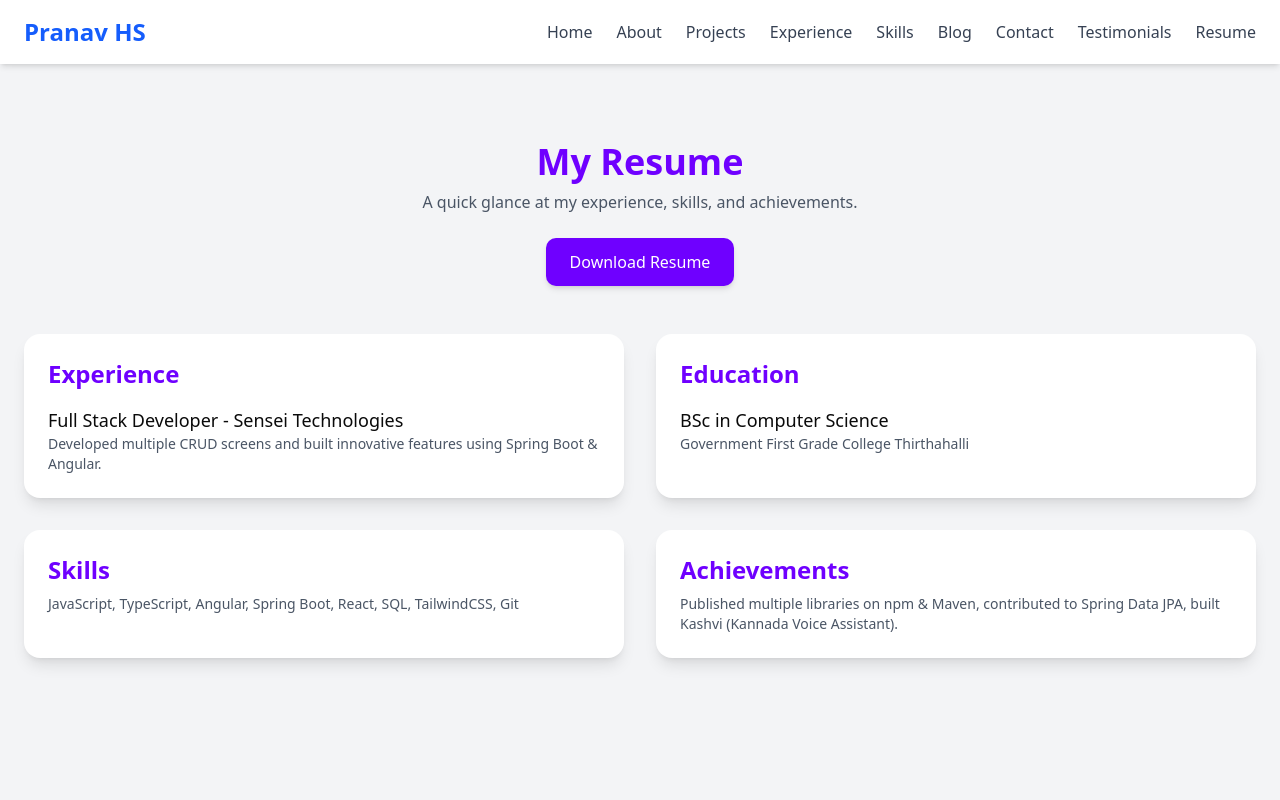
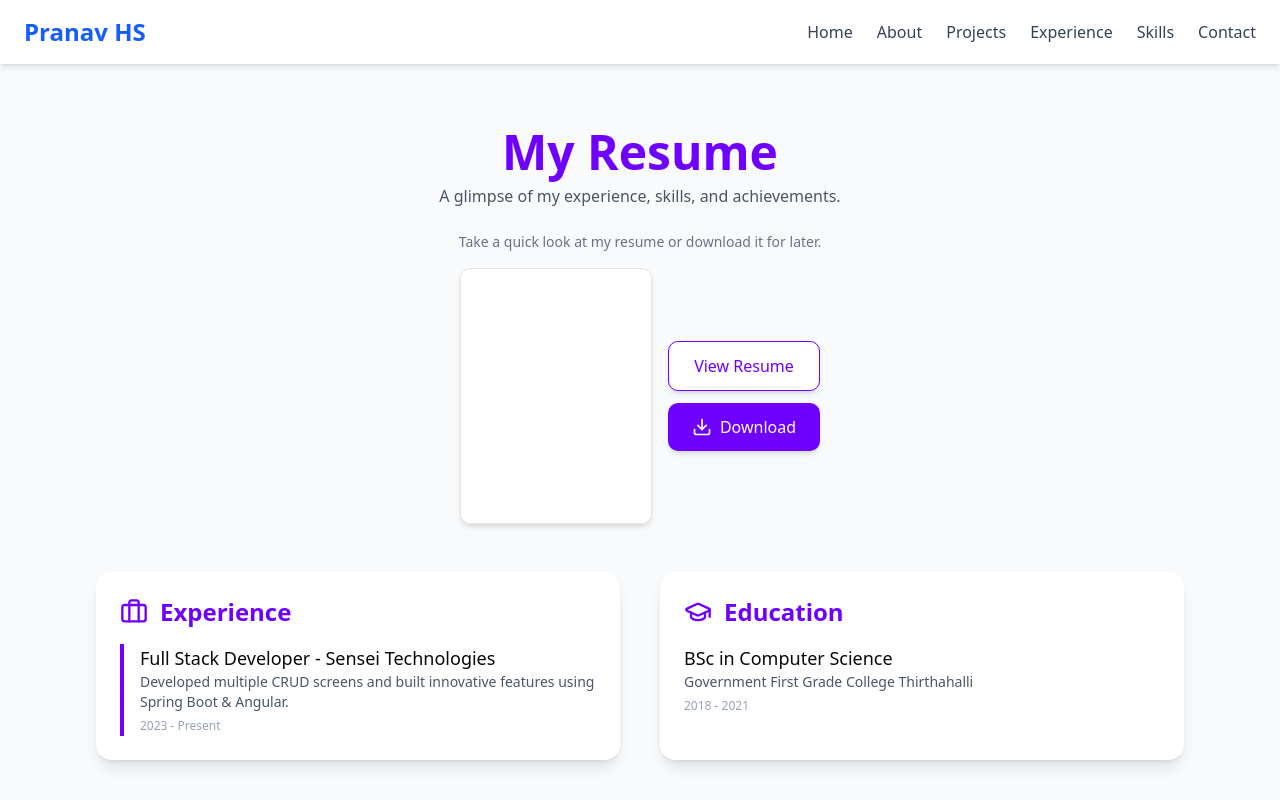
Before and after one commit to pranav-hsg/pranavhsg, a Next.js app: page /resume in a window 1280 px wide. Shown: the top 800 px of the page. Built offline with nearby package versions, Linux system fonts and the light colour scheme.

Commit message:
> Stable version

```diff
--- a/package.json
+++ b/package.json
@@ -12,6 +12,7 @@
     "lint": "next lint"
   },
   "dependencies": {
+    "@emailjs/browser": "^4.4.1",
     "@radix-ui/react-slot": "^1.1.2",
     "class-variance-authority": "^0.7.1",
     "clsx": "^2.1.1",
--- a/src/app/contact/contact.tsx
+++ b/src/app/contact/contact.tsx
@@ -1,22 +1,45 @@
 "use client";
 
 import { useState } from "react";
+import emailjs from "@emailjs/browser";
 
 export default function Contact() {
     const [formData, setFormData] = useState({ name: "", email: "", message: "" });
     const [submitted, setSubmitted] = useState(false);
+    const [loading, setLoading] = useState(false);
 
     const handleChange = (e: React.ChangeEvent<HTMLInputElement | HTMLTextAreaElement>) => {
         setFormData({ ...formData, [e.target.name]: e.target.value });
     };
 
-    const handleSubmit = (e: React.FormEvent) => {
+    const handleSubmit = async (e: React.FormEvent) => {
         e.preventDefault();
-        setSubmitted(true);
+        setLoading(true);
+
+        const serviceId = "service_t5y689o";
+        const templateId = "template_eiflgtk";
+        const publicKey = "zQVVOCWEhxS593T_K";
+
+        const templateParams = {
+            from_name: formData.name,
+            from_email: formData.email,
+            message: formData.message,
+            title: 'Regarding Contact me'
+        };
+
+        try {
+            await emailjs.send(serviceId, templateId, templateParams, publicKey);
+            setSubmitted(true);
+        } catch (error) {
+            console.error("EmailJS error:", error);
+            alert("Failed to send the message. Please try again later.");
+        } finally {
+            setLoading(false);
+        }
     };
 
     return (
-        <section className="min-h-screen bg-gray-100 flex items-center justify-center py-16">
+        <section className="min-h-screen bg-gray-100 flex items-center justify-center">
             <div className="container mx-auto px-6 lg:w-1/2 bg-white shadow-md rounded-2xl p-8">
                 <h1 className="text-4xl font-bold text-primary text-center">Contact Me</h1>
                 <p className="text-gray-600 text-center mt-2">Feel free to reach out. I’ll get back to you as soon as possible.</p>
@@ -58,8 +81,9 @@ export default function Contact() {
                         <button
                             type="submit"
                             className="w-full bg-primary text-white py-3 rounded-lg hover:bg-primary-dark transition"
+                            disabled={loading}
                         >
-                            Send Message
+                            {loading ? "Sending..." : "Send Message"}
                         </button>
                     </form>
                 )}
--- a/src/app/globals.css
+++ b/src/app/globals.css
@@ -1,7 +1,5 @@
 @import "tailwindcss";
 @import "tw-animate-css";
-
-@custom-variant dark (&:is(.dark *));
 
 @theme inline {
   --color-background: var(--background);
@@ -146,3 +144,23 @@ body * {
   --color-text-secondary: #e0e0e0;
   /* Define your secondary text color */
 }
+
+.skill-badge {
+  @apply bg-white/10 text-white px-4 py-2 rounded-full shadow-md font-semibold text-sm backdrop-blur-md hover:bg-white/20 transition-all duration-300 transform hover:scale-105;
+}
+
+.project-card {
+  @apply transition-all duration-300 transform hover:scale-103 hover:shadow-xl;
+}
+
+
+
+@layer components {
+  .good {
+    background-color: red;
+  }
+
+  .cta-btn {
+    @apply bg-white/10 text-white hover:bg-white/20 border-white/20 px-6 py-3 rounded-full shadow-lg transition-all duration-300 flex items-center gap-2 transform hover:scale-105
+  }
+}
--- a/src/app/header.tsx
+++ b/src/app/header.tsx
@@ -3,6 +3,7 @@
 import { useState } from "react";
 import Link from "next/link";
 import { Menu, X } from "lucide-react"; // Icon library for menu and close icons
+import { div } from "framer-motion/client";
 
 export default function Header() {
     const [isOpen, setIsOpen] = useState(false);
@@ -12,13 +13,14 @@ export default function Header() {
         { name: "Projects", path: "/projects" },
         { name: "Experience", path: "/experience" },
         { name: "Skills", path: "/skills" },
-        { name: "Blog", path: "/blog" },
+        // { name: "Blog", path: "/blog" },
         { name: "Contact", path: "/contact" },
-        { name: "Testimonials", path: "/testimonials" },
-        { name: "Resume", path: "/resume" },
+        // { name: "Testimonials", path: "/testimonials" },
+        // { name: "Resume", path: "/resume" },
     ];
 
-    return (
+    return (<>
+        <div className="mt-10">&nbsp;</div>
         <header className="w-full bg-white shadow-md fixed top-0 left-0 right-0 z-50">
             <nav className="container mx-auto px-6 py-4 flex justify-between items-center">
                 {/* Logo */}
@@ -68,5 +70,6 @@ export default function Header() {
                 </ul>
             </div>
         </header>
+    </>
     );
 }
--- a/src/app/resume/resume.tsx
+++ b/src/app/resume/resume.tsx
@@ -1,54 +1,87 @@
+import { Briefcase, GraduationCap, Code, Award, Download } from "lucide-react";
+
 export default function Resume() {
     return (
-        <section className="min-h-screen bg-gray-100 flex items-center justify-center py-16">
-            <div className="container mx-auto px-6">
-                <h1 className="text-4xl font-bold text-primary text-center">My Resume</h1>
-                <p className="text-gray-600 text-center mt-2">A quick glance at my experience, skills, and achievements.</p>
+        <section className="min-h-screen bg-gray-50 flex items-center justify-center py-16">
+            <div className="container mx-auto px-6 md:px-12 lg:px-24">
+                <h1 className="text-5xl font-extrabold text-primary text-center">
+                    My Resume
+                </h1>
+                <p className="text-gray-600 text-center mt-2">A glimpse of my experience, skills, and achievements.</p>
 
-                {/* Download Resume Button */}
-                <div className="flex justify-center mt-6">
+                {/* Resume Preview & Download Section */}
+                <div className="flex flex-col items-center mt-6 space-y-4">
+                    <p className="text-gray-500 text-sm text-center">Take a quick look at my resume or download it for later.</p>
+                    <div className="flex flex-col md:flex-row items-center space-y-4 md:space-y-0 md:space-x-4">
+                        <iframe
+                            src="/resume.pdf"
+                            className="w-48 h-64 border rounded-lg shadow-md"
+                            title="Resume Preview"
+                        ></iframe>
+                        <div className="flex flex-col space-y-3">
                             <a
-                        href="/resume.pdf" // Change to your actual resume link
+                                href="/resume.pdf"
+                                className="bg-white border border-primary text-primary px-6 py-3 rounded-lg shadow-md hover:bg-primary hover:text-white transition text-center"
+                            >
+                                View Resume
+                            </a>
+                            <a
+                                href="/resume.pdf"
                                 download
-                        className="bg-primary text-white px-6 py-3 rounded-lg shadow-md hover:bg-primary-dark transition"
+                                className="bg-primary text-white px-6 py-3 rounded-lg shadow-md flex items-center space-x-2 hover:bg-primary-dark transition justify-center"
                             >
-                        Download Resume
+                                <Download size={20} />
+                                <span>Download</span>
                             </a>
+                        </div>
+                    </div>
                 </div>
 
                 {/* Resume Sections */}
-                <div className="mt-12 grid gap-8 md:grid-cols-2">
-                    {/* Experience Section */}
+                <div className="mt-12 grid gap-10 md:grid-cols-2 lg:grid-cols-2">
+                    {/* Experience Section - Timeline */}
                     <div className="bg-white p-6 rounded-2xl shadow-lg">
+                        <div className="flex items-center space-x-3">
+                            <Briefcase className="text-primary" size={28} />
                             <h2 className="text-2xl font-semibold text-primary">Experience</h2>
-                        <ul className="mt-4 space-y-4">
-                            <li>
+                        </div>
+                        <div className="mt-4 border-l-4 border-primary pl-4 space-y-6">
+                            <div>
                                 <h3 className="text-lg font-medium">Full Stack Developer - Sensei Technologies</h3>
                                 <p className="text-sm text-gray-600">Developed multiple CRUD screens and built innovative features using Spring Boot & Angular.</p>
-                            </li>
-                        </ul>
+                                <span className="text-xs text-gray-400">2023 - Present</span>
+                            </div>
+                        </div>
                     </div>
 
                     {/* Education Section */}
                     <div className="bg-white p-6 rounded-2xl shadow-lg">
+                        <div className="flex items-center space-x-3">
+                            <GraduationCap className="text-primary" size={28} />
                             <h2 className="text-2xl font-semibold text-primary">Education</h2>
-                        <ul className="mt-4 space-y-4">
-                            <li>
+                        </div>
+                        <div className="mt-4">
                             <h3 className="text-lg font-medium">BSc in Computer Science</h3>
                             <p className="text-sm text-gray-600">Government First Grade College Thirthahalli</p>
-                            </li>
-                        </ul>
+                            <span className="text-xs text-gray-400">2018 - 2021</span>
+                        </div>
                     </div>
 
                     {/* Skills Section */}
                     <div className="bg-white p-6 rounded-2xl shadow-lg">
+                        <div className="flex items-center space-x-3">
+                            <Code className="text-primary" size={28} />
                             <h2 className="text-2xl font-semibold text-primary">Skills</h2>
+                        </div>
                         <p className="text-sm text-gray-600 mt-2">JavaScript, TypeScript, Angular, Spring Boot, React, SQL, TailwindCSS, Git</p>
                     </div>
 
                     {/* Achievements Section */}
                     <div className="bg-white p-6 rounded-2xl shadow-lg">
+                        <div className="flex items-center space-x-3">
+                            <Award className="text-primary" size={28} />
                             <h2 className="text-2xl font-semibold text-primary">Achievements</h2>
+                        </div>
                         <p className="text-sm text-gray-600 mt-2">Published multiple libraries on npm & Maven, contributed to Spring Data JPA, built Kashvi (Kannada Voice Assistant).</p>
                     </div>
                 </div>
--- a/src/app/testimonials/testimonials.tsx
+++ b/src/app/testimonials/testimonials.tsx
@@ -21,7 +21,7 @@ export default function Testimonials() {
     ];
 
     return (
-        <section className="min-h-screen bg-gray-100 flex items-center justify-center py-16">
+        <section className="min-h-screen bg-gray-100 good flex items-center justify-center py-16">
             <div className="container mx-auto px-6">
                 <h1 className="text-4xl font-bold text-primary text-center">What People Say</h1>
                 <p className="text-gray-600 text-center mt-2">Here’s what my clients and colleagues have to say.</p>
```
Also changed, not shown: 1 other file (tests, documents, lock files or other folders). Lines whose indentation alone changed are shown as unchanged.
